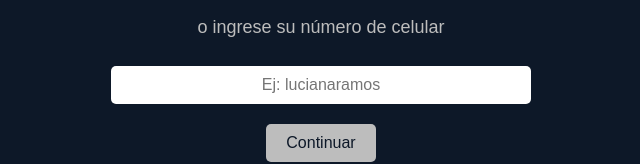
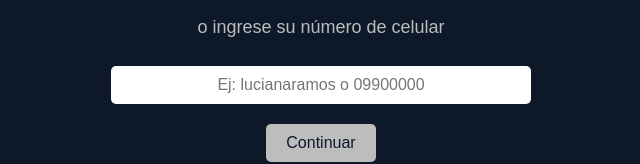
Before and after one commit to marianapirez/confirmacioneslucianaxv, a plain HTML site: page index.html in a window 1280 px wide. Shown: the part 144-308 px from the top of the page, without its empty margins (319-959 px from the left). Drawn offline with Linux system fonts and the light colour scheme.

Commit message:
Update index.html

```diff
--- a/index.html
+++ b/index.html
@@ -13,7 +13,7 @@
             <h1>Confirme la asistencia a los quince años de Luciana</h1>
             <p>Ingrese su nombre y apellido (todo junto y en minúsculas)</p>
             <p>o ingrese su número de celular</p>
-            <input type="text" id="nombre" placeholder="Ej: lucianaramos">
+            <input type="text" id="nombre" placeholder="Ej: lucianaramos o 09900000">
             <button id="continuarBtn">Continuar</button>
         </section>
 
```
